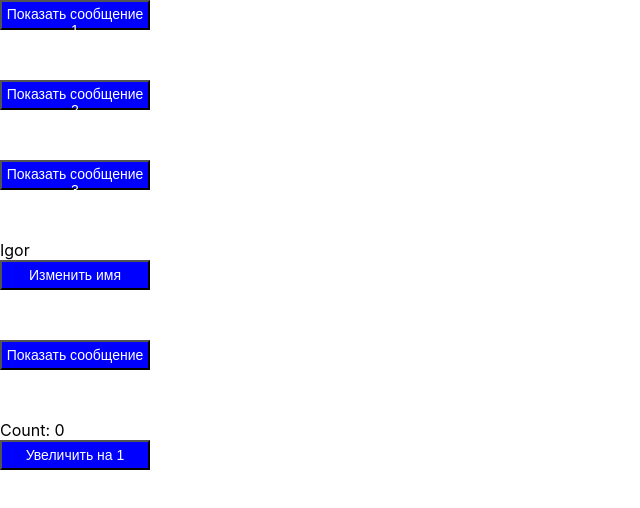
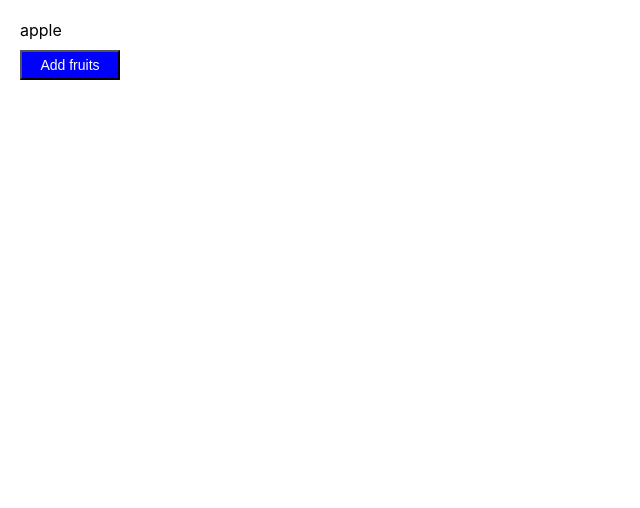
Before and after one commit to derkach2288/react-learning, a React (Create React App) app: page / in a window 1280 px wide. Shown: the top 508 px of the page, without its empty margins (0-640 px from the left). Built offline with nearby package versions, Linux system fonts and the light colour scheme.

Commit message:
add lesson 19

```diff
--- a/src/App.jsx
+++ b/src/App.jsx
@@ -1,11 +1,13 @@
 import "./App.css";
 import Button from "./components/Button";
 import Lesson18 from "./lessons/Lesson18";
+import Lesson19 from "./lessons/Lesson19";
 
 function App() {
   return (
     <div className="App">
-      <Lesson18/>
+      {/* <Lesson18/> */}
+      <Lesson19/>
     </div>
   );
 }
--- /dev/null
+++ b/src/components/Counter/index.js
@@ -0,0 +1,3 @@
+import Counter from "./Counter";
+
+export default Counter;
--- /dev/null
+++ b/src/components/Counter/styles.css
@@ -0,0 +1,15 @@
+.counter-wrapper {
+  display: flex;
+  width: 100%;
+}
+
+.button-control {
+  width: 100px;
+  height: 30px;
+}
+
+.counter-text {
+  font-size: 20px;
+  margin: 5px;
+  color: green;
+}
--- /dev/null
+++ b/src/homeworks/Homework18/index.js
@@ -0,0 +1,3 @@
+import HomeWork18 from "./HomeWork18";
+
+export default HomeWork18;
--- /dev/null
+++ b/src/lessons/Lesson19/Lesson19.jsx
@@ -0,0 +1,29 @@
+import "./styles.css";
+import { useState } from "react";
+import Button from "../../components/Button";
+
+function Lesson19() {
+
+  const [item, setItem] = useState(["apple"]);
+
+  const addFruites = (newFruitsArray) => {
+    setItem((prevValue) => [...prevValue, ...newFruitsArray]);
+  }
+
+  const newItems = item.map((el) => {
+    return <div key={`fruits-items-${Math.random()}`}>{el}</div>
+  })
+  return (
+    <div className="lesson19-wrapper">
+      <div className="itemsControl">{newItems}</div>
+      <div className="buttonControl">
+        <Button
+          name="Add fruits"
+          onClick={() => addFruites(["chery", "orange"])}
+        />
+      </div>
+    </div>
+  );
+}
+
+export default Lesson19;
--- /dev/null
+++ b/src/lessons/Lesson19/index.js
@@ -0,0 +1,3 @@
+import Lesson19 from "./Lesson19";
+
+export default Lesson19;
--- /dev/null
+++ b/src/lessons/Lesson19/styles.css
@@ -0,0 +1,17 @@
+.lesson19-wrapper {
+  display: flex;
+  flex-direction: column;
+  width: 100%;
+  margin: 20px;
+}
+
+.itemsControl {
+  display: flex;
+  flex-direction: column;
+  margin-bottom: 10px;
+}
+
+.buttonControl {
+  width: 100px;
+  height: 50px;
+}
```
Also changed, not shown: src/components/Counter/Counter.jsx (added, +31 -0 lines), src/homeworks/Homework18/HomeWork18.jsx (added, +7 -0 lines).
